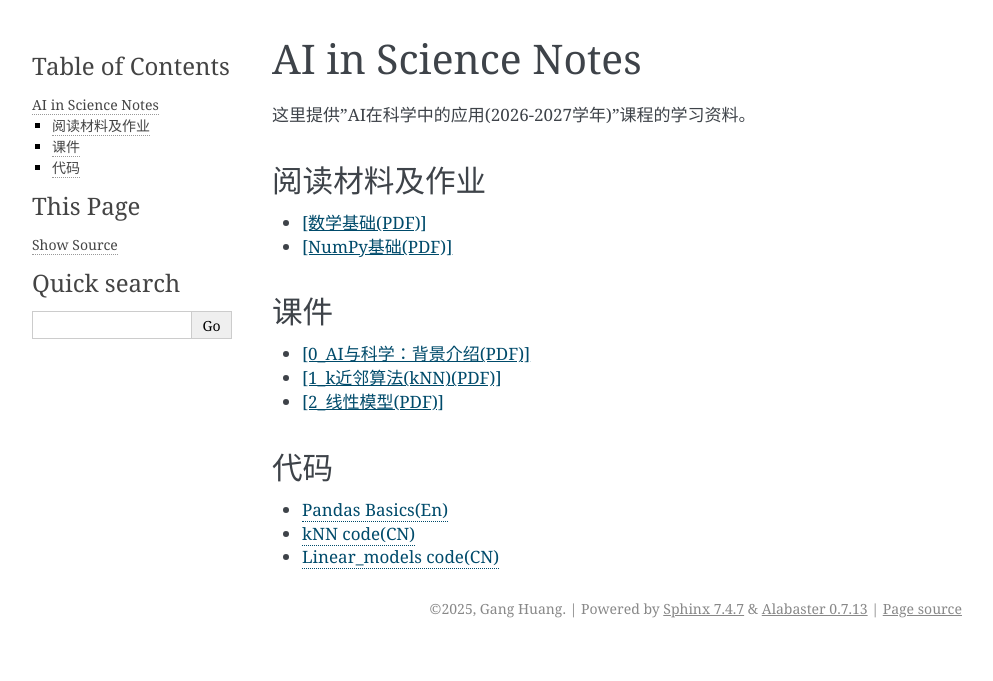
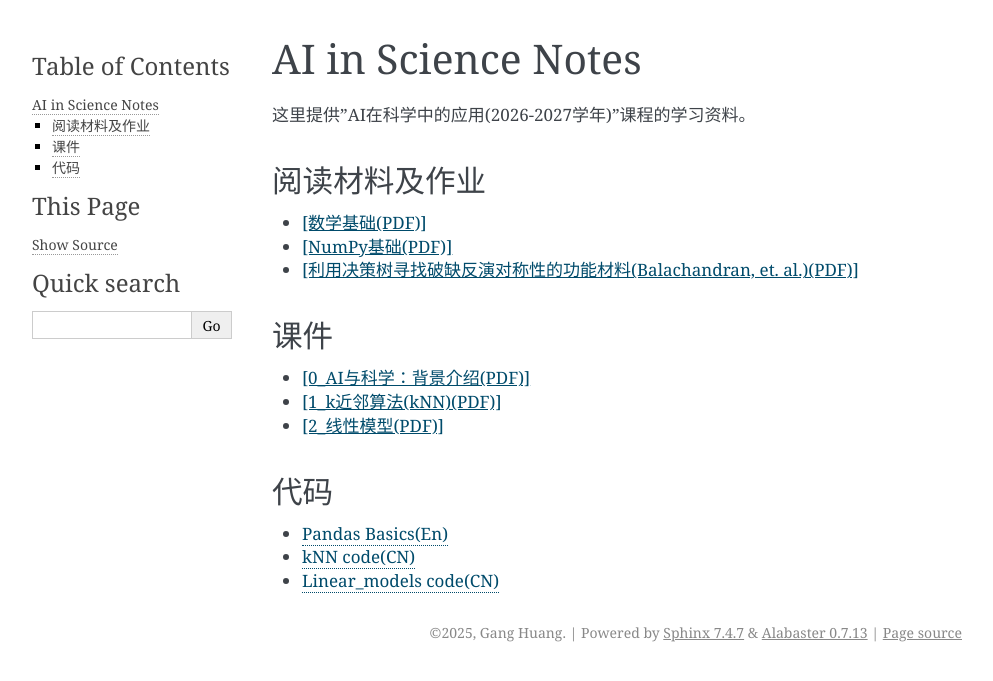
Before and after one commit to hg08/hg08.github.io, a Sphinx documentation site: the page built from doc/teaching/ai_in_science_notes.md, in a window 1280 px wide. Shown: the top 681 px of the page, without its empty margins (148-1141 px from the left). Built offline with Sphinx 7.4.7, drawn with Linux system fonts in a browser that asks for light colours.

Commit message:
add paper 1

```diff
--- a/doc/teaching/ai_in_science_notes.md
+++ b/doc/teaching/ai_in_science_notes.md
@@ -6,6 +6,7 @@
 
 - <a href="../_static/pdfs/ai-in-science/LA_basics.pdf" target="_blank" rel="noopener">[数学基础(PDF)]</a>
 - <a href="../_static/pdfs/ai-in-science/numpy_basics.pdf" target="_blank" rel="noopener">[NumPy基础(PDF)]</a>
+- <a href="../_static/pdfs/ai-in-science/Balachandran2017-ML.pdf" target="_blank" rel="noopener">[利用决策树寻找破缺反演对称性的功能材料(Balachandran, et. al.)(PDF)]</a>
 
 ## 课件
 - <a href="../_static/pdfs/ai-in-science/0_AI_and_Science.pdf" target="_blank" rel="noopener">[0_AI与科学：背景介绍(PDF)]</a>
```
Also changed, not shown: 4 other files.
